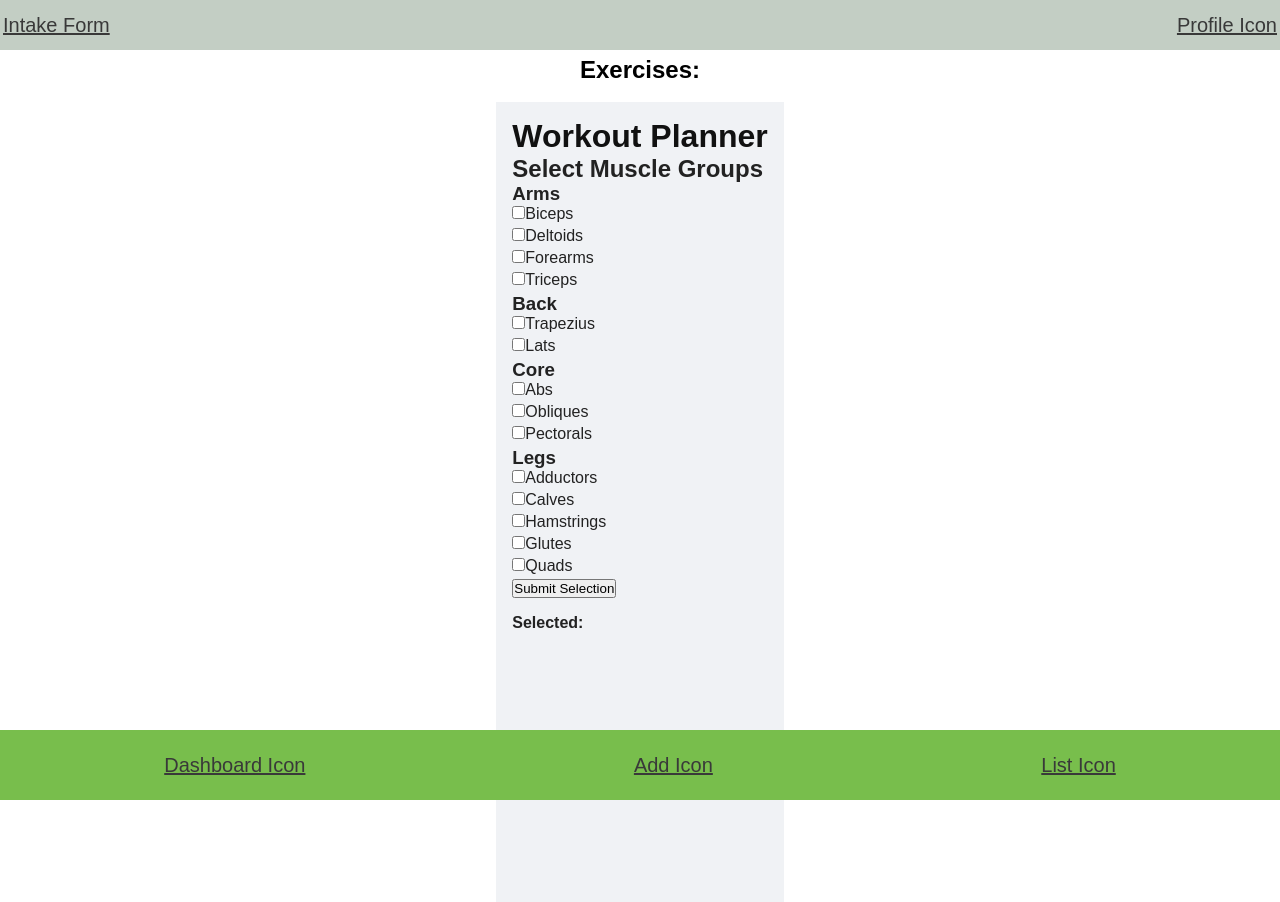
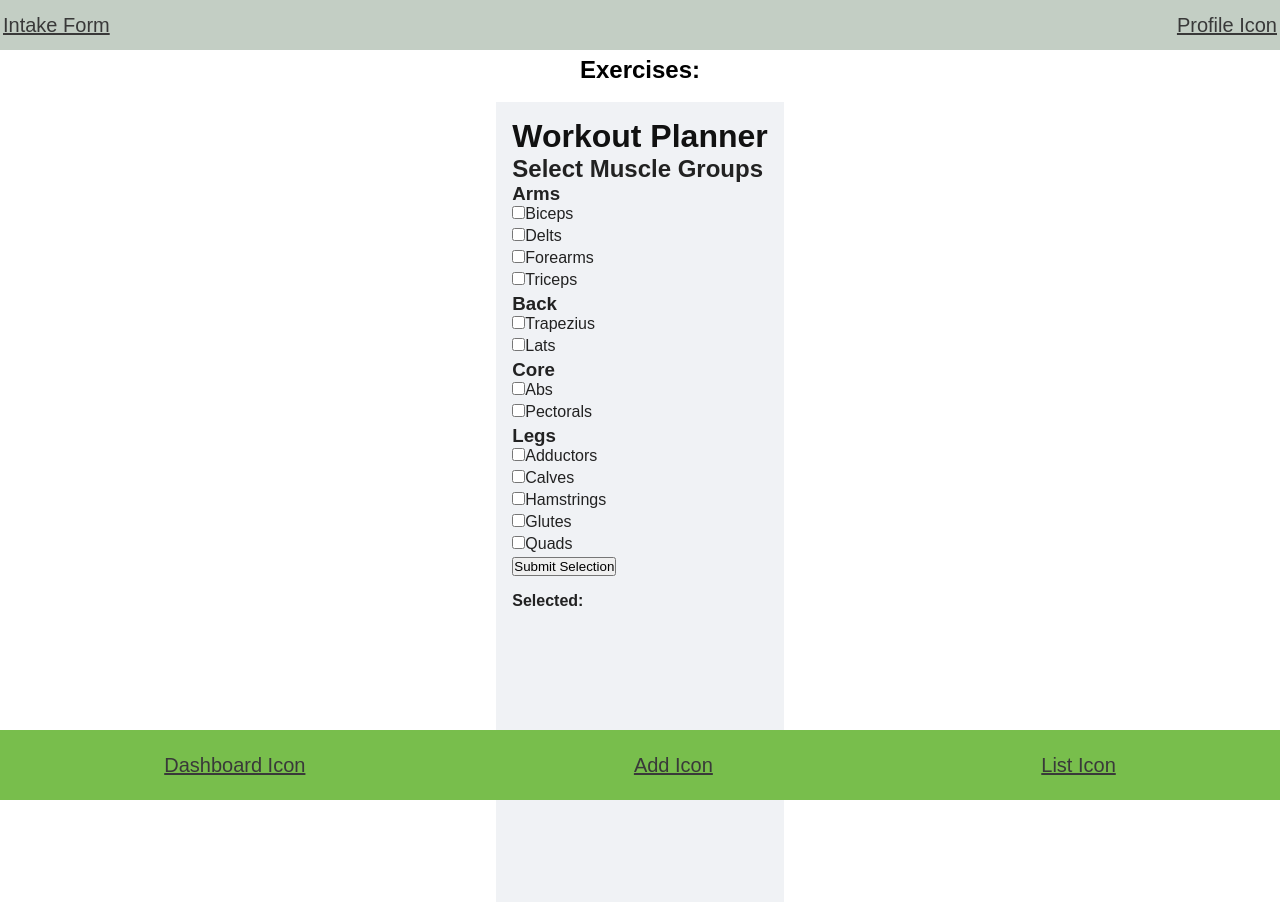
Before and after one commit to zhafiz01/GitRipd-FinalProj, a React (Vite) app in the folder client/: page /select in a window 1280 px wide. Built offline with nearby package versions, Linux system fonts and the light colour scheme.

Commit message:
small updates

```diff
--- a/client/src/components/MuscleSelector.tsx
+++ b/client/src/components/MuscleSelector.tsx
@@ -20,9 +20,9 @@ const MuscleSelector = ({ onSubmit }: MuscleSelectorProps) => {
 	}
 
 	const muscleGroups = {
-		Arms: ["biceps", "deltoids", "forearms", "triceps"],
+		Arms: ["biceps", "delts", "forearms", "triceps"],
 		Back: ["trapezius", "lats"],
-		Core: ["abs", "obliques", "pectorals"],
+		Core: ["abs", "pectorals"],
 		Legs: ["adductors", "calves", "hamstrings", "glutes", "quads"],
 	}
 
--- a/client/src/pages/MuscleSelectorPage.tsx
+++ b/client/src/pages/MuscleSelectorPage.tsx
@@ -24,10 +24,11 @@ const MuscleSelectorPage = () => {
 			for (const muscle of muscles) {
 				const response = await fetch(
 					`http://localhost:5050/api/exercises/${muscle}`
-				)
-				const data = await response.json()
-				allExercises.push(...data)
-			}
+				);
+        const data: Exercise[] = await response.json();
+        const filtered = data.filter(ex => !ex.name.toLowerCase().startsWith("assisted"));
+        allExercises.push(...filtered.slice(0, 8));
+      }
 
 			setExercises(allExercises)
 			console.log("Fetched exercises:", allExercises)
```
